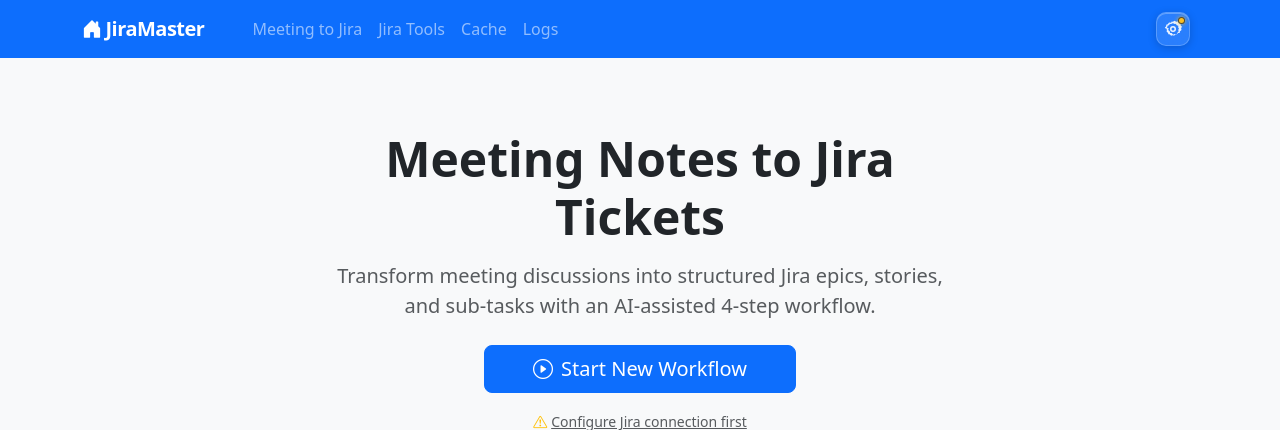
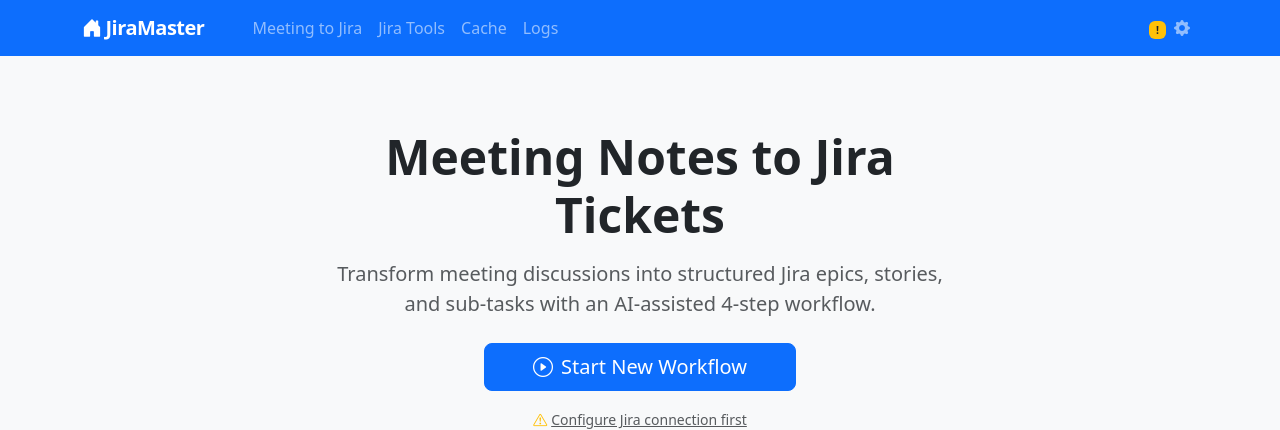
Before and after one commit to stefanschaedeli/jiramaster, a Python web app: template templates/home/index.html in a window 1280 px wide. Shown: the top 430 px of the page. Run offline with Jinja, Linux system fonts and the light colour scheme; the template is opened without the code that fills it, so the values that code supplies are empty.

Commit message:
fix: replace glassmorphism gear with simple bi-gear-fill icon
User found the glassmorphism pill ugly. Reverted to a clean Bootstrap Icons
bi-gear-fill, consistent with the rest of the navbar icons. Removed all
glassmorphism CSS (80 lines).

Co-Authored-By: Claude Sonnet 4.6 <noreply@anthropic.com>

```diff
--- a/static/style.css
+++ b/static/style.css
@@ -49,89 +49,6 @@ body {
 /* Small badge inside nav */
 .navbar .badge {
   font-size: 0.65rem;
-}
-
-/* ── Settings gear — glassmorphism flat wheel ── */
-.settings-gear-link {
-  padding: 0.25rem 0.5rem !important;
-  display: flex !important;
-  align-items: center;
-}
-
-.settings-gear-wrap {
-  position: relative;
-  display: inline-flex;
-  align-items: center;
-  justify-content: center;
-  width: 34px;
-  height: 34px;
-  border-radius: 10px;
-  /* Frosted glass on the dark navbar */
-  background: rgba(255, 255, 255, 0.12);
-  backdrop-filter: blur(8px);
-  -webkit-backdrop-filter: blur(8px);
-  border: 1px solid rgba(255, 255, 255, 0.22);
-  box-shadow:
-    0 2px 8px rgba(0, 0, 0, 0.18),
-    inset 0 1px 0 rgba(255, 255, 255, 0.28);
-  transition: background 0.18s ease, box-shadow 0.18s ease, border-color 0.18s ease;
-}
-
-.settings-gear-wrap:hover {
-  background: rgba(255, 255, 255, 0.22);
-  border-color: rgba(255, 255, 255, 0.38);
-  box-shadow:
-    0 4px 16px rgba(0, 0, 0, 0.22),
-    inset 0 1px 0 rgba(255, 255, 255, 0.36);
-}
-
-.settings-gear-active {
-  background: rgba(255, 255, 255, 0.26);
-  border-color: rgba(255, 255, 255, 0.5);
-  box-shadow:
-    0 0 0 2px rgba(255, 255, 255, 0.3),
-    0 4px 16px rgba(0, 0, 0, 0.2),
-    inset 0 1px 0 rgba(255, 255, 255, 0.4);
-}
-
-.settings-gear-svg {
-  width: 18px;
-  height: 18px;
-  color: rgba(255, 255, 255, 0.90);
-  flex-shrink: 0;
-  transition: transform 0.5s cubic-bezier(0.34, 1.56, 0.64, 1), color 0.18s ease;
-}
-
-.settings-gear-wrap:hover .settings-gear-svg {
-  transform: rotate(60deg);
-  color: #fff;
-}
-
-.settings-gear-active .settings-gear-svg {
-  transform: rotate(30deg);
-  color: #fff;
-}
-
-/* Status dot (ok / warn) */
-.settings-gear-dot {
-  position: absolute;
-  top: 4px;
-  right: 4px;
-  width: 7px;
-  height: 7px;
-  border-radius: 50%;
-  border: 1.5px solid rgba(13, 27, 52, 0.7);
-  pointer-events: none;
-}
-
-.settings-gear-dot--ok {
-  background: #22c55e;
-  box-shadow: 0 0 4px rgba(34, 197, 94, 0.7);
-}
-
-.settings-gear-dot--warn {
-  background: #fbbf24;
-  box-shadow: 0 0 4px rgba(251, 191, 36, 0.8);
 }
 
 /* Preview upload summary cards */
--- a/templates/base.html
+++ b/templates/base.html
@@ -46,23 +46,14 @@
       </ul>
       <ul class="navbar-nav">
         <li class="nav-item">
-          <a class="nav-link settings-gear-link {% if request.path.startswith('/settings') %}active{% endif %}"
-             href="{{ url_for('settings.index') }}" title="Settings" aria-label="Settings">
-            <span class="settings-gear-wrap{% if request.path.startswith('/settings') %} settings-gear-active{% endif %}">
-              {% if not jira_configured %}
-                <span class="settings-gear-dot settings-gear-dot--warn" aria-hidden="true"></span>
-              {% else %}
-                <span class="settings-gear-dot settings-gear-dot--ok" aria-hidden="true"></span>
-              {% endif %}
-              <svg class="settings-gear-svg" viewBox="0 0 24 24" fill="none" xmlns="http://www.w3.org/2000/svg" aria-hidden="true">
-                <path fill-rule="evenodd" clip-rule="evenodd"
-                  d="M12 8a4 4 0 1 0 0 8 4 4 0 0 0 0-8Zm-2 4a2 2 0 1 1 4 0 2 2 0 0 1-4 0Z"
-                  fill="currentColor"/>
-                <path fill-rule="evenodd" clip-rule="evenodd"
-                  d="M9.394 2.276a1 1 0 0 1 .894-.276l1.356.226a.9.9 0 0 0 .712-.176l1.06-.848a1 1 0 0 1 1.236-.02l1.118.838a.9.9 0 0 0 .726.148l1.346-.27a1 1 0 0 1 1.07.538l.608 1.218a.9.9 0 0 0 .562.458l1.318.38a1 1 0 0 1 .7.956v1.272a.9.9 0 0 0 .318.692l1.006.838a1 1 0 0 1 .226 1.302l-.672 1.118a.9.9 0 0 0-.096.736l.38 1.314a1 1 0 0 1-.452 1.124l-1.106.664a.9.9 0 0 0-.45.638l-.226 1.356a1 1 0 0 1-.894.836l-1.368.114a.9.9 0 0 0-.664.386l-.76 1.09a1 1 0 0 1-1.24.32l-1.24-.558a.9.9 0 0 0-.738 0l-1.24.558a1 1 0 0 1-1.24-.32l-.76-1.09a.9.9 0 0 0-.664-.386l-1.368-.114a1 1 0 0 1-.894-.836l-.226-1.356a.9.9 0 0 0-.45-.638l-1.106-.664a1 1 0 0 1-.452-1.124l.38-1.314a.9.9 0 0 0-.096-.736L1.39 10.97a1 1 0 0 1 .226-1.302l1.006-.838A.9.9 0 0 0 2.94 8.138V6.866a1 1 0 0 1 .7-.956l1.318-.38a.9.9 0 0 0 .562-.458l.608-1.218a1 1 0 0 1 1.07-.538l1.346.27a.9.9 0 0 0 .726-.148l1.118-.838a1 1 0 0 1 .342-.324ZM12 4.06l-.948.712a2.9 2.9 0 0 1-2.338.476l-.936-.188-.422.846a2.9 2.9 0 0 1-1.81 1.476l-.916.264v.884a2.9 2.9 0 0 1-1.026 2.23l-.698.582.466.776a2.9 2.9 0 0 1 .31 2.374l-.264.912.768.462a2.9 2.9 0 0 1 1.45 2.056l.158.942.95.08a2.9 2.9 0 0 1 2.14 1.244l.528.756.86-.388a2.9 2.9 0 0 1 2.376 0l.86.388.528-.756a2.9 2.9 0 0 1 2.14-1.244l.95-.08.158-.942a2.9 2.9 0 0 1 1.45-2.056l.768-.462-.264-.912a2.9 2.9 0 0 1 .31-2.374l.466-.776-.698-.582A2.9 2.9 0 0 1 19.06 8.53v-.884l-.916-.264a2.9 2.9 0 0 1-1.81-1.476l-.422-.846-.936.188a2.9 2.9 0 0 1-2.338-.476L12 4.06Z"
-                  fill="currentColor"/>
-              </svg>
-            </span>
+          <a class="nav-link {% if request.path.startswith('/settings') %}active{% endif %}"
+             href="{{ url_for('settings.index') }}" title="Settings">
+            {% if jira_configured %}
+              <span class="badge bg-success me-1">✓</span>
+            {% else %}
+              <span class="badge bg-warning text-dark me-1">!</span>
+            {% endif %}
+            <i class="bi bi-gear-fill"></i>
           </a>
         </li>
       </ul>
```
